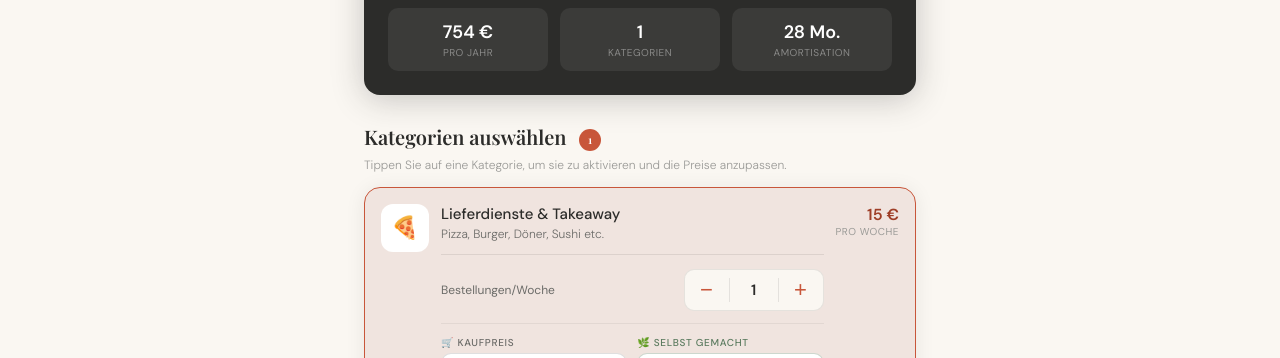
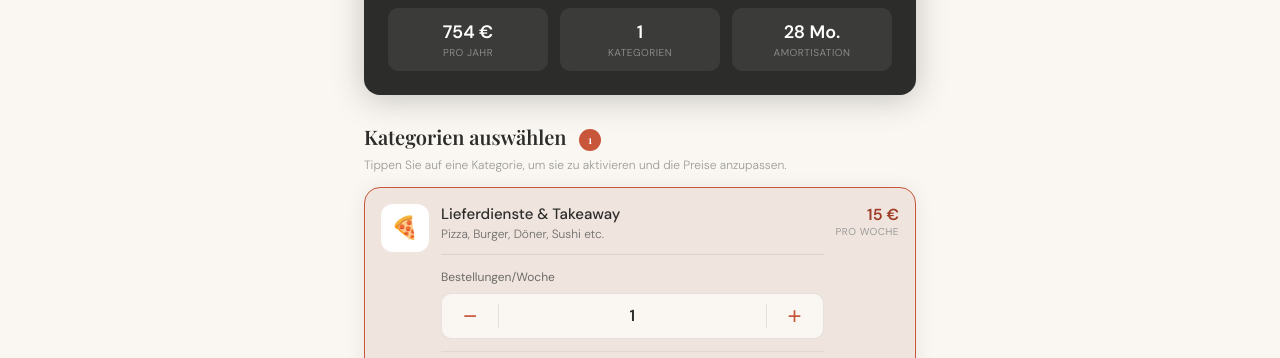
Before and after one commit to KerstinCakeHome/TM7-Sparrechner, a plain HTML site: page index.html in a window 1280 px wide. Both pictures are taken after a click on the element 640 px from the left and 662 px from the top of the page. Shown: the part 435-793 px from the top of the page. Drawn offline with nearby package versions, Linux system fonts and the light colour scheme.

Commit message:
Refactor index.html by removing blank lines
Removed unnecessary blank lines and adjusted styles for various elements in index.html.

```diff
--- a/index.html
+++ b/index.html
@@ -183,20 +183,17 @@
 
   .stepper-row {
     display: flex;
-    align-items: center;
-    justify-content: space-between;
+    flex-direction: column;
+    align-items: flex-start;
     gap: 8px;
-    margin-bottom: 10px;
-    flex-wrap: nowrap;
+    margin-bottom: 12px;
   }
 
   .stepper-label {
     font-size: 12px;
     color: var(--mid);
     font-weight: 400;
-    flex: 1;
-    min-width: 0;
-    padding-right: 4px;
+    width: 100%;
   }
 
   .stepper-controls {
@@ -207,14 +204,15 @@
     overflow: hidden;
     background: var(--cream);
     flex-shrink: 0;
+    width: 100%;
   }
 
   .stepper-btn {
-    width: 44px;
-    height: 40px;
+    flex: 0 0 56px;
+    height: 44px;
     border: none;
     background: transparent;
-    font-size: 22px;
+    font-size: 24px;
     font-weight: 300;
     color: var(--terracotta);
     cursor: pointer;
@@ -224,7 +222,6 @@
     transition: background 0.1s;
     -webkit-tap-highlight-color: transparent;
     user-select: none;
-    flex-shrink: 0;
   }
 
   .stepper-btn:active { background: var(--terracotta-light); }
@@ -238,12 +235,12 @@
   }
 
   .stepper-val {
-    font-size: 15px;
+    flex: 1;
+    font-size: 16px;
     font-weight: 600;
-    min-width: 48px;
     text-align: center;
     color: var(--charcoal);
-    padding: 0 6px;
+    padding: 0 8px;
   }
 
   /* Price comparison rows */
@@ -1247,7 +1244,7 @@ function buildCards() {
     })(cat.id, cat);
   });
 
-    updateButtonStates();
+  updateButtonStates();
 }
 
 document.getElementById('devicePrice').addEventListener('input', update);
```
